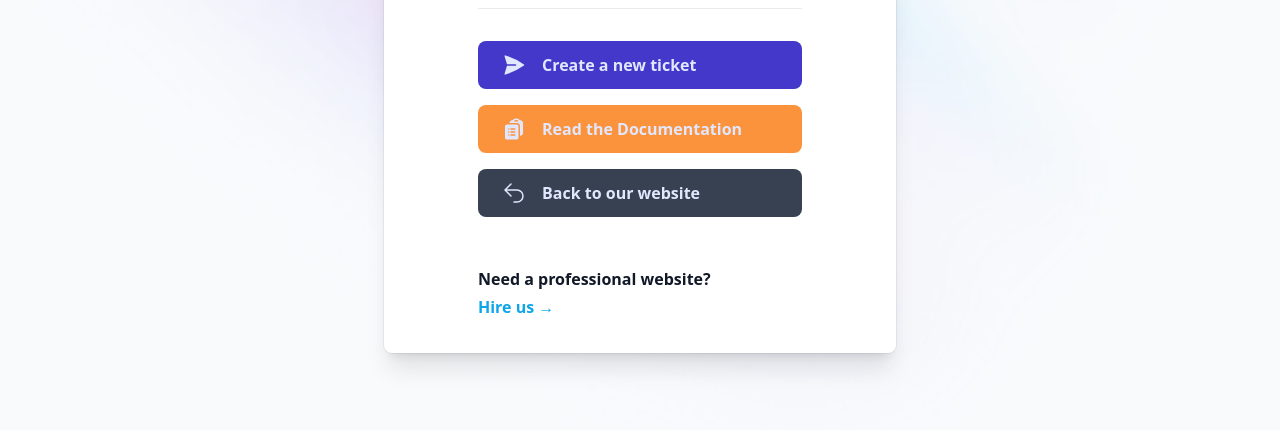
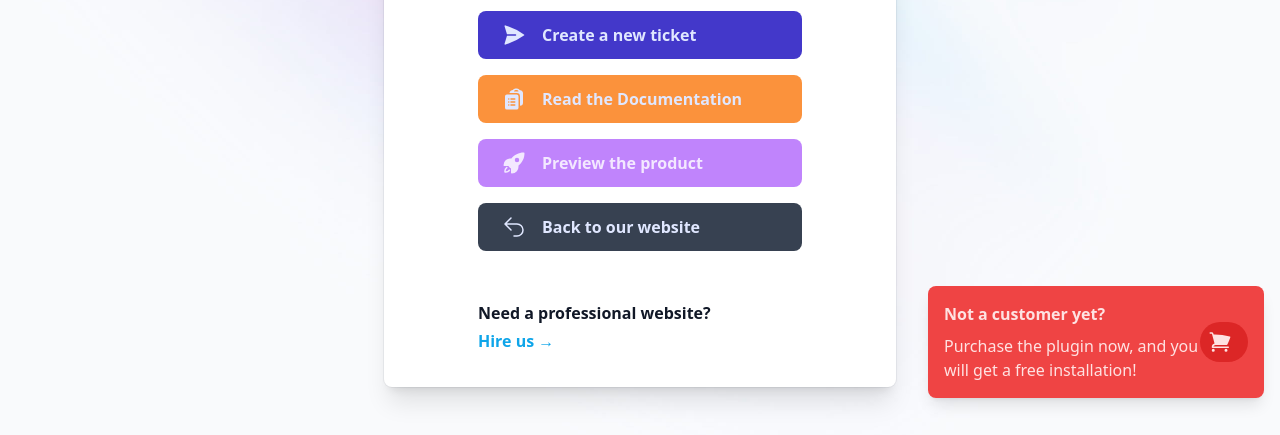
Before and after one commit to SkipTheDragon/static-support-page, a website: page src/index.html in a window 1280 px wide. Shown: the part 370-805 px from the top of the page. Drawn offline with nearby package versions, Linux system fonts and the light colour scheme; files that its build step writes are made by us from their sources.

Commit message:
feat: add demo and docs button + purchase popup

```diff
--- a/src/base.css
+++ b/src/base.css
@@ -17,3 +17,21 @@
 .animate-slide-up {
     animation: slideUp 1s ease-in-out;
 }
+
+@keyframes buzz {
+    0% {
+        transform: translateX(0);
+    }
+    25% {
+        transform: translateX(-5px) rotateZ(-5deg);
+    }
+    50% {
+        transform: translateX(5px) rotateZ(5deg);
+    }
+    75% {
+        transform: translateX(-5px) rotateZ(-5deg);
+    }
+    100% {
+        transform: translateX(0);
+    }
+}
--- a/src/index.html
+++ b/src/index.html
@@ -66,6 +66,23 @@
                             </button>
                         </a>
 
+                        <a id="demo-location" href="mailto:sales@wyverr.com">
+                            <button class="mt-4 inline-flex items-center focus:shadow-outline h-12 w-full rounded-lg bg-purple-400 px-6 text-purple-100 transition-colors duration-150 hover:bg-purple-500">
+                                <svg xmlns="http://www.w3.org/2000/svg" viewBox="0 0 24 24" fill="currentColor"
+                                     class="w-6 h-6">
+                                    <path fill-rule="evenodd"
+                                          d="M9.315 7.584C12.195 3.883 16.695 1.5 21.75 1.5a.75.75 0 01.75.75c0 5.056-2.383 9.555-6.084 12.436A6.75 6.75 0 019.75 22.5a.75.75 0 01-.75-.75v-4.131A15.838 15.838 0 016.382 15H2.25a.75.75 0 01-.75-.75 6.75 6.75 0 017.815-6.666zM15 6.75a2.25 2.25 0 100 4.5 2.25 2.25 0 000-4.5z"
+                                          clip-rule="evenodd"/>
+                                    <path d="M5.26 17.242a.75.75 0 10-.897-1.203 5.243 5.243 0 00-2.05 5.022.75.75 0 00.625.627 5.243 5.243 0 005.022-2.051.75.75 0 10-1.202-.897 3.744 3.744 0 01-3.008 1.51c0-1.23.592-2.323 1.51-3.008z"/>
+                                </svg>
+
+                                <div class="ms-4">
+                                    Preview the product
+                                </div>
+
+                            </button>
+                        </a>
+
                         <a href="https://wyverr.com">
                             <button class="mt-4 inline-flex items-center focus:shadow-outline h-12 w-full rounded-lg bg-gray-700 px-6 text-indigo-100 transition-colors duration-150 hover:bg-gray-800">
 
@@ -94,6 +111,25 @@
             </div>
         </div>
     </div>
+</div>
+
+<div class="fixed bottom-4 animate-in animate-buzz right-4">
+    <a id="purchase-location" href="mailto:sales@wyverr.com">
+        <div id="animated-location" class="flex w-128 items-center rounded-lg shadow-lg mb-4 flex bg-red-500 p-4 text-red-100">
+            <div class="w-64">
+                <h4 class="mb-2 font-bold">Not a customer yet?</h4>
+                <p>Purchase the plugin now, and you will get a free installation!</p>
+            </div>
+            <div class="w-12">
+                <div class="text-2xl p-2 bg-red-600 rounded-full ">
+                    <svg xmlns="http://www.w3.org/2000/svg" viewBox="0 0 24 24" fill="currentColor"
+                         class="w-6 h-6">
+                        <path d="M2.25 2.25a.75.75 0 000 1.5h1.386c.17 0 .318.114.362.278l2.558 9.592a3.752 3.752 0 00-2.806 3.63c0 .414.336.75.75.75h15.75a.75.75 0 000-1.5H5.378A2.25 2.25 0 017.5 15h11.218a.75.75 0 00.674-.421 60.358 60.358 0 002.96-7.228.75.75 0 00-.525-.965A60.864 60.864 0 005.68 4.509l-.232-.867A1.875 1.875 0 003.636 2.25H2.25zM3.75 20.25a1.5 1.5 0 113 0 1.5 1.5 0 01-3 0zM16.5 20.25a1.5 1.5 0 113 0 1.5 1.5 0 01-3 0z"/>
+                    </svg>
+                </div>
+            </div>
+        </div>
+    </a>
 </div>
 
 <script>
@@ -137,24 +173,26 @@
         // Change language every second
         setInterval(changeLanguage, 5000);
 
+        const links = ["docs", "demo", "purchase"]
 
-        // Docs
-        const currentURL = window.location.href;
-        const subdomainRegex = /^(?:https?:\/\/)?([^/]+)\./;
-        const match = currentURL.match(subdomainRegex);
-
-        if (match && match.length > 1) {
-            const subdomain = match[1];
-            const updatedURL = currentURL.replace(`${subdomain}.support`, `${subdomain}.demo`);
-            console.log(updatedURL);
-
-            const linkElement = document.getElementById('docs-location'); // Replace 'your-link-id' with the actual ID of your <a> element
+        links.forEach((l) => {
+            // Docs
+            const currentURL = window.location.href;
+            const updatedURL = currentURL.replace(`.support.`, `.${l}.`);
+            const linkElement = document.getElementById(l + '-location'); // Replace 'your-link-id' with the actual ID of your <a> element
             if (linkElement) {
                 linkElement.href = updatedURL;
             }
-        } else {
-            console.log("Unable to extract subdomain from the URL.");
-        }
+        })
+
+        const animatedElement = document.getElementById('animated-location');
+        animatedElement.style.animation = 'buzz 0.4s ease-in-out';
+
+        setInterval(() => {
+            animatedElement.style.animation = 'none';
+            void animatedElement.offsetWidth;
+            animatedElement.style.animation = 'buzz 0.4s ease-in-out';
+        }, 2000);
     });
 </script>
 </body>
```
